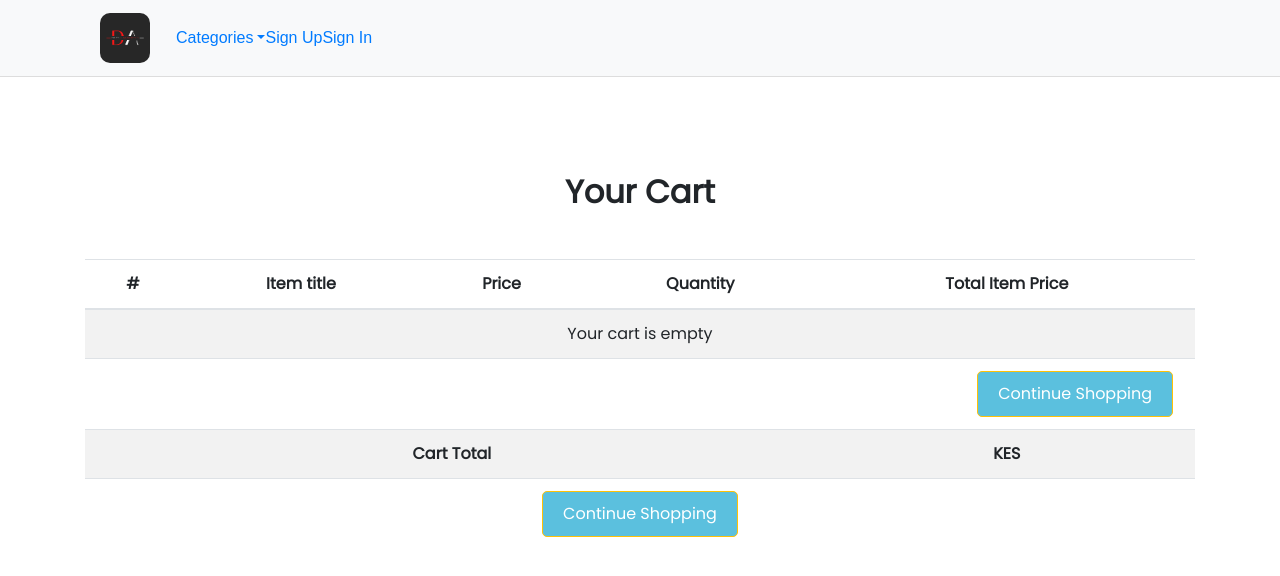
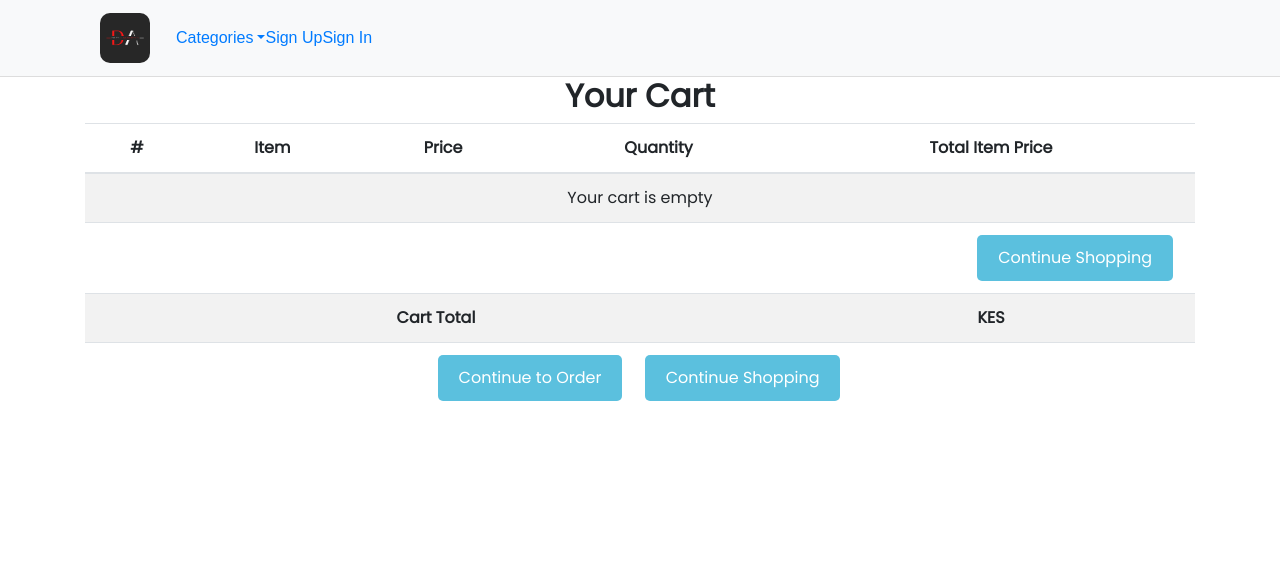
Before and after one commit to Vonmak/dresh_apparels, a Django app: template cart/templates/cart.html in a window 1280 px wide. Shown: the top 576 px of the page. Run offline with Django 4.2, Linux system fonts and the light colour scheme; the template is opened without the code that fills it, so the values that code supplies are empty; parts of the project's set-up code (start-up, migrations or seed data) failed here and were passed over; some libraries are stand-ins or nearby versions; some web fonts are replaced.

Commit message:
update cart.

```diff
--- a/cart/templates/cart.html
+++ b/cart/templates/cart.html
@@ -1,41 +1,47 @@
-{% extends 'base.html' %} {% block content%}
-<div class="container my-5">
+{% extends 'base.html' %} {% load cart_template_tags %} {% block content%}
+<div class="container">
   <div class="table-responsive">
-    <h2 class="text-center my-5">
+    <h2 class="text-center">
       <b>Your Cart</b>
     </h2>
     <table class="table table-striped">
       <thead>
         <tr class="text-center">
           <th scope="col">#</th>
-          <th scope="col">Item title</th>
+          <th scope="col">Item</th>
           <th scope="col">Price</th>
           <th scope="col">Quantity</th>
           <th scope="col">Total Item Price</th>
         </tr>
       </thead>
       <tbody>
-        {% if items %}
-        {% for item in items %}
+        {% if items %} {% for item in items %}
         <tr class="text-center">
           <th scope="row">{{forloop.counter}}</th>
           <td>{{ item.item.item_name| title}}</td>
           <td>{{item.item.item_price}}</td>
           <td>
-            <a href='{% url "app:remove_single_item_from_cart" item.item.item_slug %}'>
-              <i class="fas fa-minus mr-2"></i>
-            </a>
-            {{item.quantity}}
-            {% if item.item.item_count > item.quantity %}
-            <a href='{% url "app:add_to_cart" item.item.item_slug %}'>
-            <i class="fas fa-plus ml-2"></i>
-            </a>
+            <form
+              action="{% url 'app:remove_single_item_from_cart' item.item.item_slug%}"
+              method="get"
+            >
+              {% csrf_token %}
+              <button type="submit"><i class="fas fa-minus"></i></button>
+            </form>
+            {{item.quantity}} {% if item.item.item_count > item.quantity %}
+            <form
+              action="{% url 'app:add_to_cart' item.item.item_slug%}"
+              method="post"
+            >
+              {% csrf_token %}
+              <button type="submit"><i class="fas fa-plus"></i></button>
+            </form>
             {% endif %}
           </td>
           <td>
             <span>
-            KES {{item.item_total}}
-          </span>
+              KES {{ item.quantity | multiply:item.item.item_price }}
+            </span>
             <a
               style="color: red"
               href='{% url "app:remove_from_cart" item.item.item_slug %}'
@@ -43,14 +49,16 @@
             ></a>
           </td>
         </tr>
-        {% endfor %}
-        {% else %}
+        {% endfor %} {% else %}
         <tr class="text-center">
           <td colspan="5">Your cart is empty</td>
         </tr>
         <tr>
           <td colspan="5">
-            <a class="btn btn-warning float-right" href="{% url 'app:index' %}">
+            <a
+              class="btn float-right"
+              href="{% url 'app:product_list' %}"
+            >
               Continue Shopping
             </a>
           </td>
@@ -62,10 +70,10 @@
         </tr>
         <tr class="text-center">
           <td colspan="5">
-            {% comment %} <a class="btn btn-warning mx-2" href="{% url 'app:generate_order' %}">
-              Continue to Checkout
-            </a> {% endcomment %}
-            <a class="btn btn-warning" href="{% url 'app:index' %}">
+            <a class="btn mx-2" href="{% url 'app:create_order' %}">
+              Continue to Order
+            </a>
+            <a class="btn" href="{% url 'app:product_list' %}">
               Continue Shopping
             </a>
           </td>
```
Also changed, not shown: cart/templates/cart2.html (deleted, +0 -27 lines), cart/views.py (+6 -6 lines).
